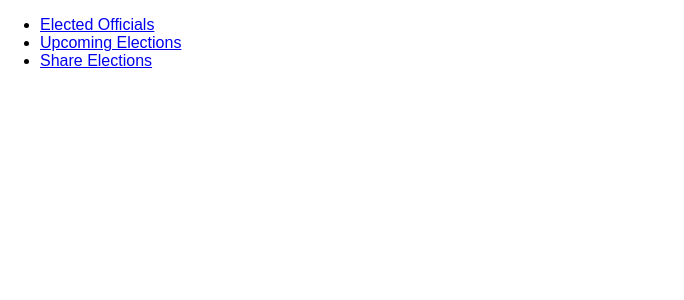
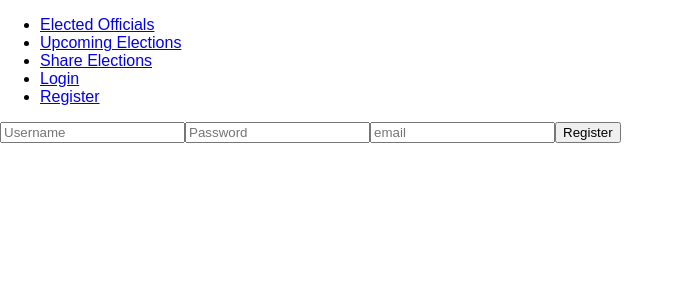
Before and after one commit to Bart369/Time-To-Vote, a React (Create React App) app in the folder client/: page /register in a window 1280 px wide. Shown: the top 300 px of the page, without its empty margins (0-684 px from the left). Built offline with nearby package versions, Linux system fonts and the light colour scheme; no server answers.

Commit message:
auth components

```diff
--- a/client/src/App.js
+++ b/client/src/App.js
@@ -1,22 +1,112 @@
 import React, { Component } from 'react'
 import Header from './components/Header'
 import Controller from './components/Controller'
-import {BrowserRouter as Router, Route} from 'react-router-dom'
+import Login from './components/Login'
+import Register from './components/Register'
+import {BrowserRouter as Router, Redirect, Route} from 'react-router-dom'
 
 import './App.css';
 
 class App extends Component {
   constructor(){
     super()
+    this.state = {
+      auth: false,
+      user: null,
+    }
+    this.handleLoginSubmit = this.handleLoginSubmit.bind(this);
+    this.handleRegisterSubmit = this.handleRegisterSubmit.bind(this);
+    this.logout = this.logout.bind(this);
   }
+
+  componentDidMount() {
+    fetch('/api/auth/verify', { credentials: 'include' })
+      .then(res => res.json())
+      .then(res => {
+        this.setState({
+          auth: res.auth,
+          user: res.data.user,
+        })
+      }).catch(err => console.log(err));
+  }
+
+  handleLoginSubmit(e, data) {
+    e.preventDefault();
+    fetch('/api/auth/login', {
+      method: 'POST',
+      headers: {
+        'Content-Type': 'application/json',
+      },
+      credentials: 'include',
+      body: JSON.stringify(data),
+    }).then(res => res.json())
+      .then(res => {
+        console.log(res);
+        this.setState({
+          auth: res.auth,
+          user: res.data.user,
+        })
+      }).catch(err => console.log(err));
+  }
+
+  handleRegisterSubmit(e, data) {
+    e.preventDefault();
+    console.log(data);
+    fetch('/api/auth/register', {
+      method: 'POST',
+      headers: {
+        'Content-Type': 'application/json',
+      },
+      body: JSON.stringify(data),
+    }).then(res => res.json())
+      .then(res => {
+        console.log(res);
+        this.setState({
+          auth: res.auth,
+          user: res.data.user,
+        })
+      }).catch(err => console.log(err));
+  }
+
+  logout() {
+    fetch('/api/auth/logout', {
+      credentials: 'include',
+    }).then(res => res.json())
+      .then(res => {
+        this.setState({
+          auth: res.auth,
+        })
+      }).catch(err => console.log(err));
+  }
+
+
   render() {
     return (
       <Router>
         <div>
-          <Header />
+          <Header logout={this.logout} />
           <Route exact path = '/' render = {props => (<Controller currentPage='electedofficials' />)} />
-          <Route exact path = '/elections' render = {props => (<Controller currentPage='elections' />)}/>
-          <Route exact path = '/share' render = {props => (<Controller currentPage='share' />)}/>
+          <Route exact path='/login' render={() => (
+            this.state.auth
+              ? <Redirect to='/' />
+              : <Login handleLoginSubmit={this.handleLoginSubmit} />
+          )} />
+          <Route exact path='/register' render={() => (
+            this.state.auth
+              ? <Redirect to='/' />
+              : <Register handleRegisterSubmit={this.handleRegisterSubmit} />
+          )} />
+          <Route exact path='/elections' render={() => (
+            !this.state.auth
+              ? <Redirect to='/login' />
+              : <Controller user={this.state.user} currentPage='elections' />
+          )} />
+          <Route exact path='/share' render={() => (
+            !this.state.auth
+              ? <Redirect to='/login' />
+              : <Controller user={this.state.user} currentPage='share' />
+          )} />
+
         </div>
       </Router>
     )
--- /dev/null
+++ b/client/src/components/Login.jsx
@@ -0,0 +1,34 @@
+import React, { Component } from 'react';
+
+class Login extends Component {
+    constructor() {
+        super();
+        this.state = {
+            username: '',
+            password: '',
+        }
+        this.handleInputChange = this.handleInputChange.bind(this);
+    }
+
+    handleInputChange(e) {
+        const name = e.target.name;
+        const value = e.target.value;
+        this.setState({
+            [name]: value,
+        });
+    }
+
+    render() {
+        return (
+            <div>
+                <form onSubmit={(e) => this.props.handleLoginSubmit(e, this.state)}>
+                    <input type="text" name="username" value={this.state.username} placeholder="Username" onChange={this.handleInputChange} />
+                    <input type="password" name="password" value={this.state.password} placeholder="Password" onChange={this.handleInputChange} />
+                    <input type="submit" value='Log in!' />
+                </form>
+            </div>
+        )
+    }
+}
+
+export default Login;
--- /dev/null
+++ b/client/src/components/Register.jsx
@@ -0,0 +1,36 @@
+import React, { Component } from 'react';
+
+class Register extends Component {
+    constructor() {
+        super();
+        this.state = {
+            username: '',
+            password: '',
+            email: '',
+        }
+        this.handleInputChange = this.handleInputChange.bind(this);
+    }
+
+    handleInputChange(e) {
+        const name = e.target.name;
+        const value = e.target.value;
+        this.setState({
+            [name]: value,
+        });
+    }
+
+    render() {
+        return (
+            <div>
+                <form onSubmit={(e) => this.props.handleRegisterSubmit(e, this.state)}>
+                    <input type="text" name="username" value={this.state.username} placeholder="Username" onChange={this.handleInputChange} />
+                    <input type="password" name="password" value={this.state.password} placeholder="Password" onChange={this.handleInputChange} />
+                    <input type="email" name="email" value={this.state.email} placeholder="email" onChange={this.handleInputChange} />
+                    <input type="submit" value="Register" />
+                </form>
+            </div>
+        )
+    }
+}
+
+export default Register;
--- a/client/src/components/header.jsx
+++ b/client/src/components/header.jsx
@@ -9,6 +9,8 @@
                     <li><Link to='/'>Elected Officials</Link></li>
                     <li><Link to='/elections'>Upcoming Elections</Link></li>
                     <li><Link to='/share'>Share Elections</Link></li>
+                    <li><Link to="/login">Login</Link></li>
+                    <li><Link to="/register">Register</Link></li>
                 </ul>
             </nav>
         </header>
```
